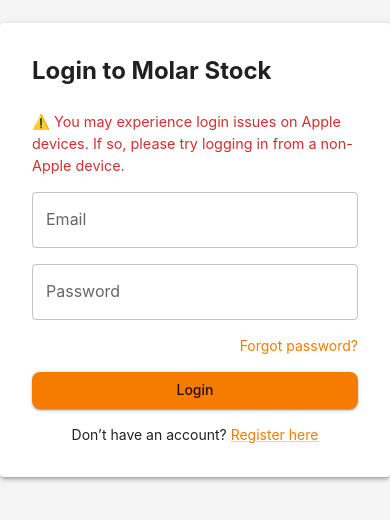
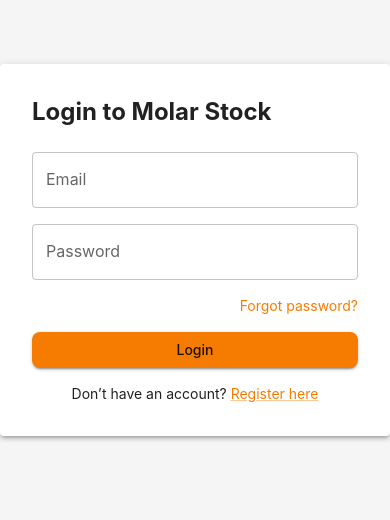
Before and after one commit to dockymike/molar-stock-front-end, a React (Vite) app: page /login in a window 390 px wide. Shown: the part 172-692 px from the top of the page. Built offline with nearby package versions, Linux system fonts and the light colour scheme; no server answers.

Commit message:
removed login mobile warning

```diff
--- a/src/pages/LoginPage.jsx
+++ b/src/pages/LoginPage.jsx
@@ -42,9 +42,6 @@
 
   return (
     <AuthFormWrapper title="Login to Molar Stock">
-      <div style={{ marginBottom: '1rem', color: '#d32f2f', fontSize: '0.9rem' }}>
-        ⚠️ You may experience login issues on Apple devices. If so, please try logging in from a non-Apple device.
-      </div>
       <LoginForm onSubmit={handleLogin} />
     </AuthFormWrapper>
   )
```
